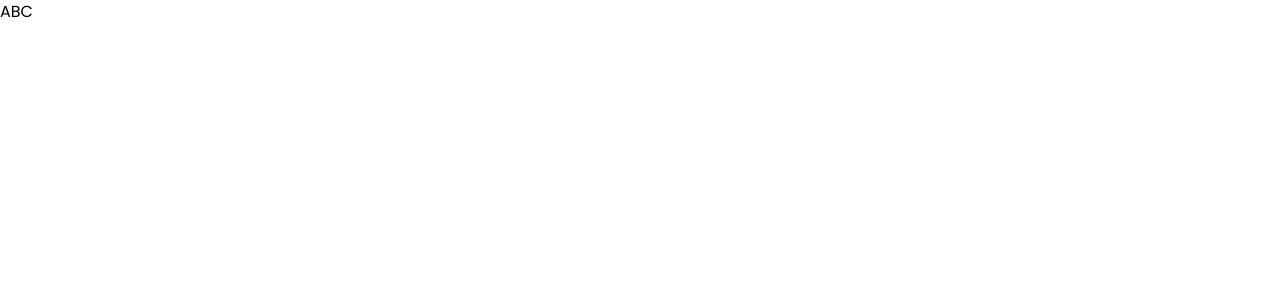
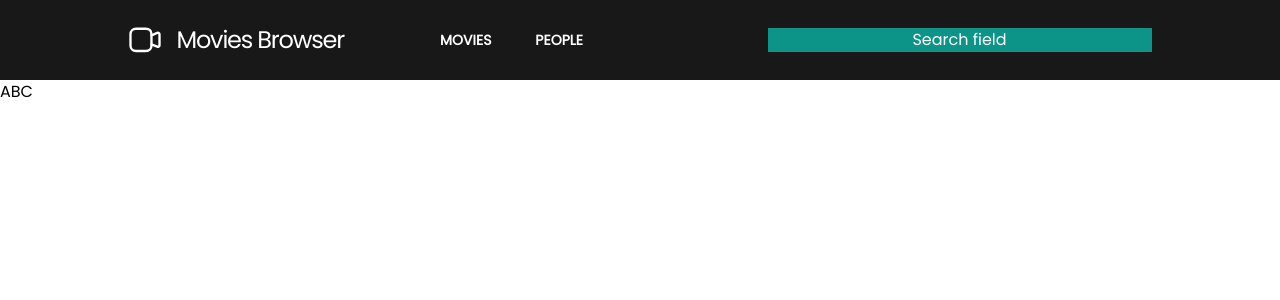
Before and after one commit to RadekW86/Movies-Browser-2.0, a Next.js app: page / in a window 1280 px wide. Shown: the top 300 px of the page. Built offline with nearby package versions, Linux system fonts and the light colour scheme.

Commit message:
introduced TopBar to layout

```diff
--- a/src/app/globals.css
+++ b/src/app/globals.css
@@ -1,3 +1,8 @@
 @tailwind base;
 @tailwind components;
 @tailwind utilities;
+
+.menuLink {
+    @apply active:outline-offset-8 active:outline-1 active:outline-white
+    active:outline active:rounded-3xl transition ease-out duration-300 hover:scale-110
+}
--- a/src/app/layout.js
+++ b/src/app/layout.js
@@ -1,5 +1,6 @@
 import { Poppins } from "next/font/google";
 import "./globals.css";
+import TopBar from "@/components/TopBar/page";
 
 const poppins = Poppins({ weight: "400", subsets: ["latin"] });
 
@@ -11,7 +12,10 @@ export const metadata = {
 export default function RootLayout({ children }) {
   return (
     <html lang="en">
-      <body className={poppins.className}>{children}</body>
+      <body className={poppins.className}>
+        <TopBar />
+        {children}
+      </body>
     </html>
   );
 }
--- /dev/null
+++ b/src/components/TopBar/page.jsx
@@ -0,0 +1,33 @@
+import Image from "next/image";
+import cameraImage from "../../resources/SVGs/video.svg";
+import Link from "next/link";
+
+export default function TopBar() {
+  return (
+    <div className="bg-black sticky top-0 left-0 right-0 p-6 z-10">
+      <div className="mx-auto flex flex-wrap items-center justify-evenly gap-x-20 gap-y-4 md:gap-y-6 max-w-7xl">
+        <div className="flex items-center gap-16 md:gap-24 text-white">
+          <Link href="/">
+            <div className="flex items-center gap-2.5 md:gap-4 hover:sepia">
+              <div className="flex items-center w-3.5 h-3 md:w-8 md:h-7">
+                <Image src={cameraImage} alt="logo" />
+              </div>
+              <h1 className="tracking-tighter font-medium text-sm md:text-2xl">
+                Movies Browser
+              </h1>
+            </div>
+          </Link>
+          <nav>
+            <ul className="flex gap-8 md:gap-11 text-xs md:text-sm font-semibold">
+              <li className="menuLink">MOVIES</li>
+              <li className="menuLink">PEOPLE</li>
+            </ul>
+          </nav>
+        </div>
+        <div className="flex justify-center w-96 bg-teal-600 text-white">
+          Search field
+        </div>
+      </div>
+    </div>
+  );
+}
```
Also changed, not shown: src/resources/SVGs/video.svg (added).
